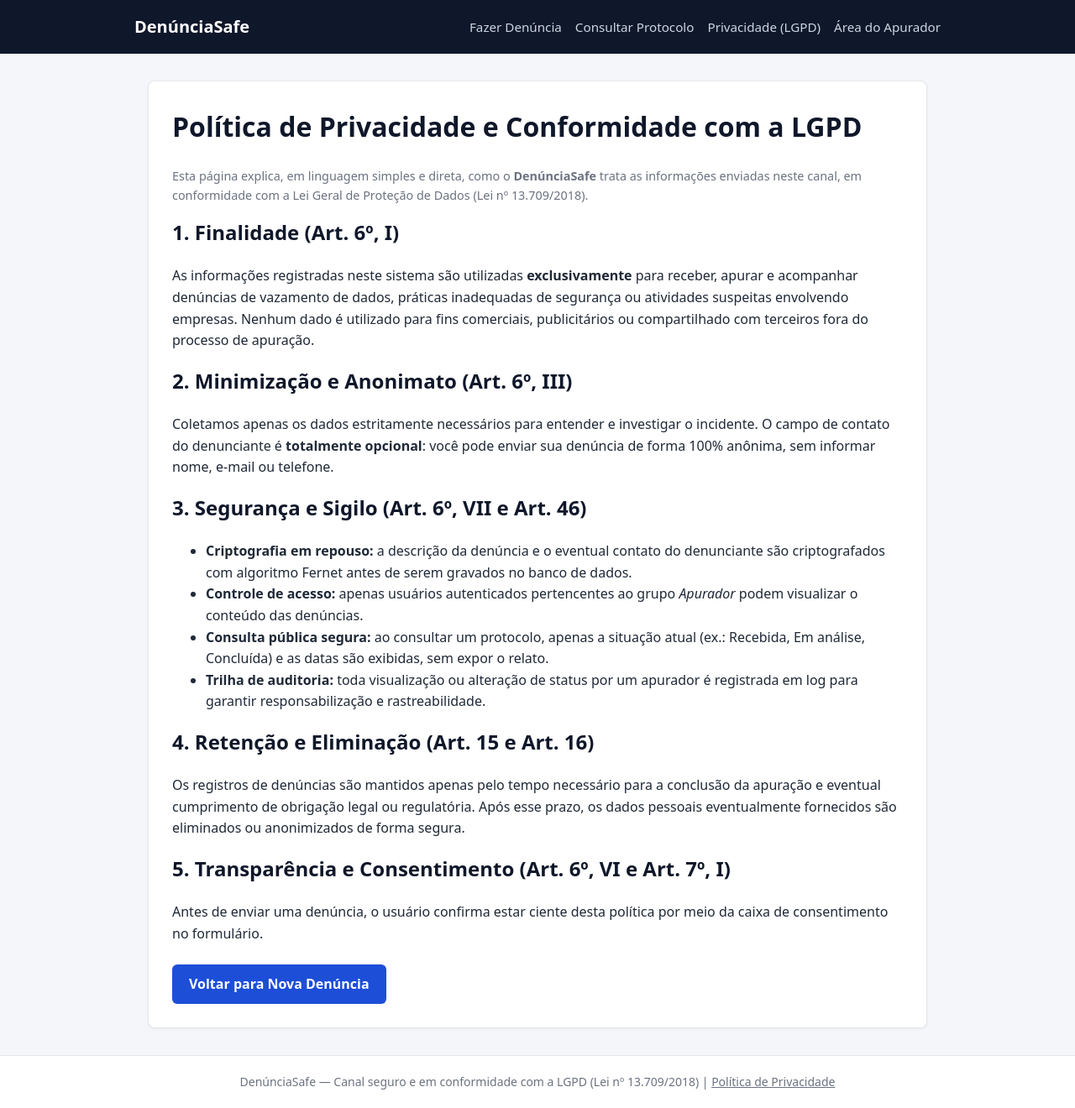
After one commit to gabrieltrabalhos478-art/Projeto_Integrador_VI-B, a Django app: page /privacidade/ in a window 1280 px wide. The commit adds this page. Shown: the whole page at 84% size. Run offline with Django 5.2, Linux system fonts and the light colour scheme.

Commit message:
docs: política de privacidade e comentários de conformidade com a LGPD

```diff
--- a/denuncias/crypto.py
+++ b/denuncias/crypto.py
@@ -3,7 +3,10 @@ from django.conf import settings
 
 
 def _obter_fernet():
-    """Instancia o objeto Fernet a partir da chave configurada no ambiente."""
+    """
+    LGPD - Princípio da Segurança e Prevenção (Art. 6º, VII e VIII; Art. 46):
+    lê a chave de criptografia de variável de ambiente, evitando segredos no código-fonte.
+    """
     chave = settings.FERNET_KEY
     if not chave:
         raise ValueError(
--- a/denuncias/decorators.py
+++ b/denuncias/decorators.py
@@ -4,7 +4,11 @@ from django.core.exceptions import PermissionDenied
 
 
 def apurador_required(view_func):
-    """Restringe o acesso apenas a usuários autenticados do grupo 'Apurador'."""
+    """
+    LGPD - Princípio da Segurança (Art. 6º, VII e Art. 46):
+    restringe o acesso aos dados das denúncias apenas a usuários autenticados
+    e autorizados no grupo 'Apurador' (controle de acesso baseado em papel).
+    """
 
     @login_required
     @wraps(view_func)
--- a/denuncias/forms.py
+++ b/denuncias/forms.py
@@ -5,6 +5,8 @@ from .models import Denuncia
 class DenunciaForm(forms.ModelForm):
     """Formulário público para envio de denúncias com consentimento explícito."""
 
+    # LGPD - Consentimento (Art. 7º, I e Art. 8º) e Finalidade (Art. 6º, I):
+    # exige ciência explícita do titular sobre o uso exclusivo para apuração.
     consentimento = forms.BooleanField(
         required=True,
         label='Li e concordo com o tratamento dos dados informados exclusivamente para apuração desta denúncia.',
--- a/denuncias/models.py
+++ b/denuncias/models.py
@@ -47,7 +47,8 @@ class Denuncia(models.Model):
     descricao = models.TextField(
         'Descrição do ocorrido',
     )
-    # Campo opcional para permitir denúncias 100% anônimas
+    # LGPD - Princípio da Necessidade / Minimização (Art. 6º, III):
+    # campo opcional para permitir denúncias 100% anônimas sem coleta de dados pessoais.
     contato_denunciante = models.CharField(
         'Contato do denunciante (opcional)',
         max_length=255,
--- a/denuncias/templates/denuncias/base.html
+++ b/denuncias/templates/denuncias/base.html
@@ -189,6 +189,7 @@
             <nav>
                 <a href="{% url 'nova_denuncia' %}">Fazer Denúncia</a>
                 <a href="{% url 'consultar_status' %}">Consultar Protocolo</a>
+                <a href="{% url 'politica_privacidade' %}">Privacidade (LGPD)</a>
                 {% if user.is_authenticated %}
                     <a href="{% url 'lista_denuncias' %}">Painel do Apurador</a>
                     {% if user.is_superuser %}
@@ -218,7 +219,8 @@
     </main>
 
     <footer>
-        DenúnciaSafe &mdash; Canal seguro e em conformidade com a LGPD (Lei nº 13.709/2018)
+        DenúnciaSafe &mdash; Canal seguro e em conformidade com a LGPD (Lei nº 13.709/2018) |
+        <a href="{% url 'politica_privacidade' %}" style="color: inherit;">Política de Privacidade</a>
     </footer>
 </body>
 </html>
--- a/denuncias/templates/denuncias/nova_denuncia.html
+++ b/denuncias/templates/denuncias/nova_denuncia.html
@@ -55,6 +55,7 @@
                 {{ form.consentimento }}
                 <label for="{{ form.consentimento.id_for_label }}">
                     {{ form.consentimento.label }}
+                    (<a href="{% url 'politica_privacidade' %}" target="_blank">Ler Política de Privacidade</a>)
                 </label>
             </div>
             {{ form.consentimento.errors }}
--- /dev/null
+++ b/denuncias/templates/denuncias/politica_privacidade.html
@@ -0,0 +1,66 @@
+{% extends 'denuncias/base.html' %}
+
+{% block title %}Política de Privacidade - DenúnciaSafe{% endblock %}
+
+{% block content %}
+<div class="card">
+    <h1>Política de Privacidade e Conformidade com a LGPD</h1>
+    <p class="muted">
+        Esta página explica, em linguagem simples e direta, como o <strong>DenúnciaSafe</strong> trata
+        as informações enviadas neste canal, em conformidade com a Lei Geral de Proteção de Dados
+        (Lei nº 13.709/2018).
+    </p>
+
+    <h2>1. Finalidade (Art. 6º, I)</h2>
+    <p>
+        As informações registradas neste sistema são utilizadas <strong>exclusivamente</strong> para
+        receber, apurar e acompanhar denúncias de vazamento de dados, práticas inadequadas de segurança
+        ou atividades suspeitas envolvendo empresas. Nenhum dado é utilizado para fins comerciais,
+        publicitários ou compartilhado com terceiros fora do processo de apuração.
+    </p>
+
+    <h2>2. Minimização e Anonimato (Art. 6º, III)</h2>
+    <p>
+        Coletamos apenas os dados estritamente necessários para entender e investigar o incidente.
+        O campo de contato do denunciante é <strong>totalmente opcional</strong>: você pode enviar
+        sua denúncia de forma 100% anônima, sem informar nome, e-mail ou telefone.
+    </p>
+
+    <h2>3. Segurança e Sigilo (Art. 6º, VII e Art. 46)</h2>
+    <ul>
+        <li>
+            <strong>Criptografia em repouso:</strong> a descrição da denúncia e o eventual contato do
+            denunciante são criptografados com algoritmo Fernet antes de serem gravados no banco de dados.
+        </li>
+        <li>
+            <strong>Controle de acesso:</strong> apenas usuários autenticados pertencentes ao grupo
+            <em>Apurador</em> podem visualizar o conteúdo das denúncias.
+        </li>
+        <li>
+            <strong>Consulta pública segura:</strong> ao consultar um protocolo, apenas a situação atual
+            (ex.: Recebida, Em análise, Concluída) e as datas são exibidas, sem expor o relato.
+        </li>
+        <li>
+            <strong>Trilha de auditoria:</strong> toda visualização ou alteração de status por um
+            apurador é registrada em log para garantir responsabilização e rastreabilidade.
+        </li>
+    </ul>
+
+    <h2>4. Retenção e Eliminação (Art. 15 e Art. 16)</h2>
+    <p>
+        Os registros de denúncias são mantidos apenas pelo tempo necessário para a conclusão da
+        apuração e eventual cumprimento de obrigação legal ou regulatória. Após esse prazo, os dados
+        pessoais eventualmente fornecidos são eliminados ou anonimizados de forma segura.
+    </p>
+
+    <h2>5. Transparência e Consentimento (Art. 6º, VI e Art. 7º, I)</h2>
+    <p>
+        Antes de enviar uma denúncia, o usuário confirma estar ciente desta política por meio da caixa
+        de consentimento no formulário.
+    </p>
+
+    <div style="margin-top: 1.5rem;">
+        <a href="{% url 'nova_denuncia' %}" class="btn">Voltar para Nova Denúncia</a>
+    </div>
+</div>
+{% endblock %}
--- a/denuncias/urls.py
+++ b/denuncias/urls.py
@@ -4,6 +4,7 @@ from . import views
 
 urlpatterns = [
     path('', views.nova_denuncia, name='nova_denuncia'),
+    path('privacidade/', views.politica_privacidade, name='politica_privacidade'),
     path('confirmacao/<str:protocolo>/', views.confirmacao_denuncia, name='confirmacao_denuncia'),
     path('consultar/', views.consultar_status, name='consultar_status'),
     path('login/', auth_views.LoginView.as_view(template_name='denuncias/login.html'), name='login'),
--- a/denuncias/views.py
+++ b/denuncias/views.py
@@ -15,7 +15,8 @@ def nova_denuncia(request):
         form = DenunciaForm(request.POST)
         if form.is_valid():
             denuncia = form.save(commit=False)
-            # Criptografa campos sensíveis em repouso antes de persistir no banco
+            # LGPD - Princípio da Segurança e Prevenção (Art. 6º, VII e VIII; Art. 46):
+            # criptografa descrição e contato antes de persistir no banco de dados.
             denuncia.descricao = criptografar_texto(denuncia.descricao)
             denuncia.contato_denunciante = criptografar_texto(denuncia.contato_denunciante)
             denuncia.save()
@@ -24,6 +25,11 @@ def nova_denuncia(request):
         form = DenunciaForm()
 
     return render(request, 'denuncias/nova_denuncia.html', {'form': form})
+
+
+def politica_privacidade(request):
+    """LGPD - Princípio da Transparência (Art. 6º, VI): exibe a política em linguagem clara."""
+    return render(request, 'denuncias/politica_privacidade.html')
 
 
 def confirmacao_denuncia(request, protocolo):
@@ -43,7 +49,8 @@ def consultar_status(request):
             codigo = form.cleaned_data['protocolo'].strip().upper()
             denuncia = Denuncia.objects.filter(protocolo=codigo).first()
             if denuncia:
-                # Retorna apenas metadados de andamento, sem descrição, empresa ou contato
+                # LGPD - Princípio da Necessidade / Minimização (Art. 6º, III) e Segurança (Art. 46):
+                # retorna apenas metadados de andamento, nunca descrição, empresa ou contato.
                 resultado = {
                     'protocolo': denuncia.protocolo,
                     'status_display': denuncia.get_status_display(),
@@ -95,6 +102,8 @@ def detalhe_denuncia(request, pk):
         form = AlterarStatusForm(request.POST, instance=denuncia)
         if form.is_valid():
             form.save()
+            # LGPD - Princípio da Responsabilização e Prestação de Contas (Art. 6º, X):
+            # registra em trilha de auditoria quem alterou o status e quando.
             LogAcesso.objects.create(
                 usuario=request.user,
                 denuncia=denuncia,
@@ -105,13 +114,16 @@ def detalhe_denuncia(request, pk):
             return redirect('detalhe_denuncia', pk=denuncia.pk)
     else:
         form = AlterarStatusForm(instance=denuncia)
+        # LGPD - Princípio da Responsabilização e Prestação de Contas (Art. 6º, X):
+        # registra cada visualização de denúncia por um apurador.
         LogAcesso.objects.create(
             usuario=request.user,
             denuncia=denuncia,
             acao='visualizacao',
         )
 
-    # Descriptografa descrição e contato apenas na exibição para o apurador autorizado
+    # LGPD - Princípio da Segurança (Art. 6º, VII) e Necessidade (Art. 6º, III):
+    # descriptografa descrição e contato apenas na exibição para o apurador autorizado.
     descricao_clara = descriptografar_texto(denuncia.descricao)
     contato_claro = descriptografar_texto(denuncia.contato_denunciante)
 
```
